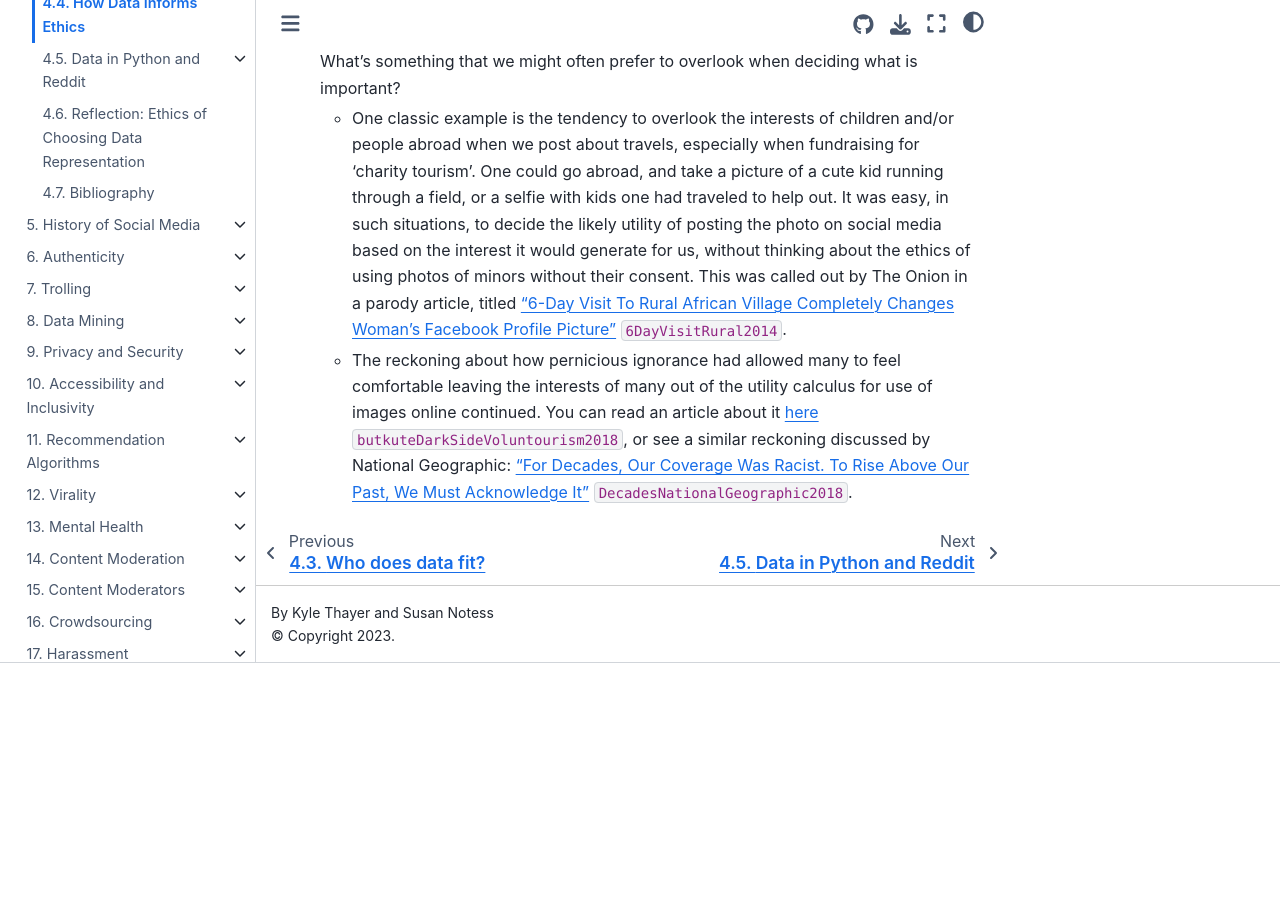
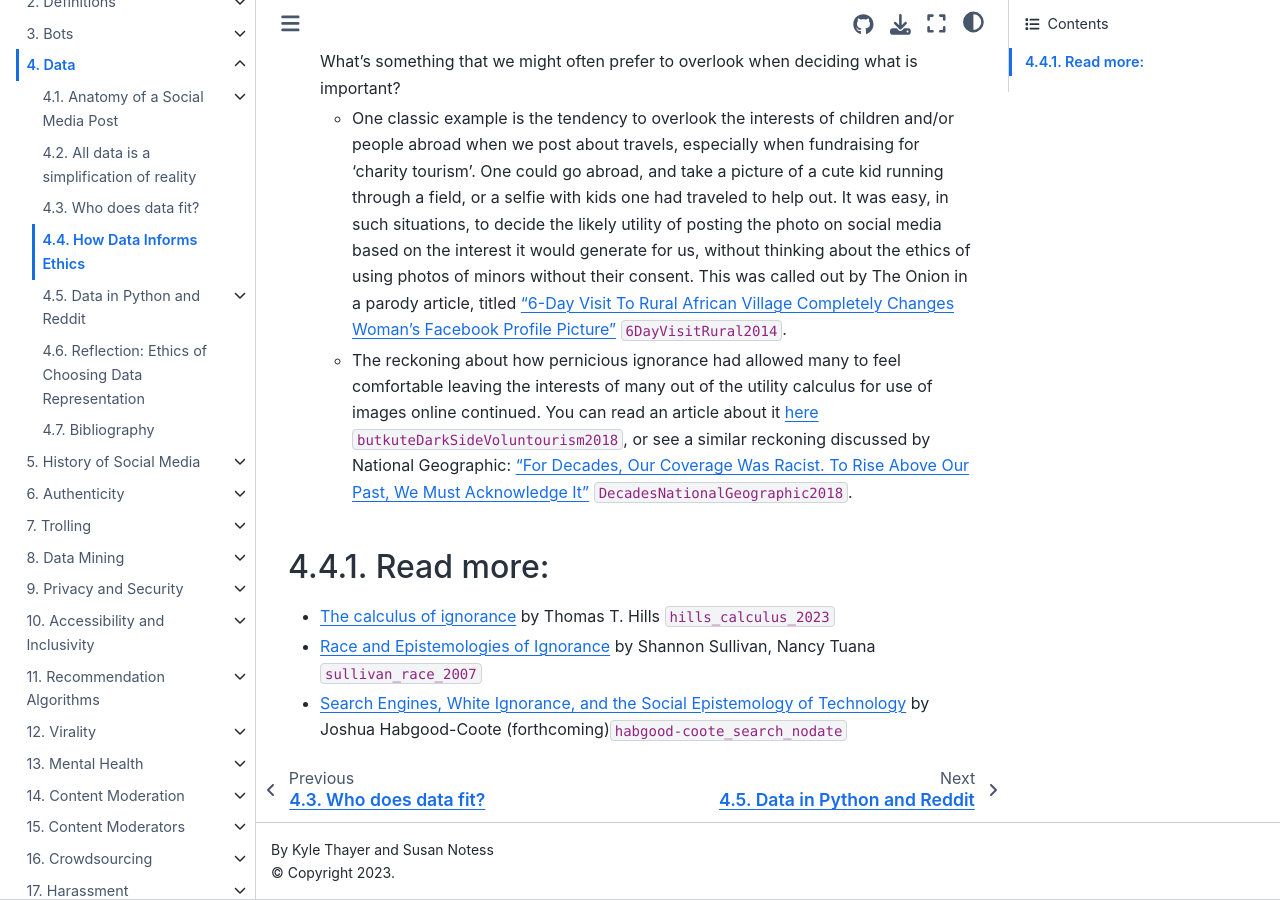
Before and after one commit to social-media-ethics-automation/book-src-reddit, a Jupyter Book: the page built from ch04_data/04_data_informing_ethics.md, in a window 1280 px wide and 900 px high, scrolled down 907 px. Built offline with Jupyter Book 1.0.4 settings and Sphinx 7.4.7 and the Sphinx Book theme 1.1.4, drawn with Linux system fonts in a browser that asks for light colours; pages that are not in the unit, such as notebooks, are missing from menus; a script that is not in the unit is left out; cross-references to code outside the pages are shown as plain code; before the commit the page ends 1570 px from its top, so only the background shows below that.

Commit message:
Add some citations / sources to data section

```diff
--- a/ch04_data/04_data_informing_ethics.md
+++ b/ch04_data/04_data_informing_ethics.md
@@ -10,3 +10,9 @@ When we think about how data is used online, the idea of a utility calculus can
 
   - One classic example is the tendency to overlook the interests of children and/or people abroad when we post about travels, especially when fundraising for 'charity tourism'. One could go abroad, and take a picture of a cute kid running through a field, or a selfie with kids one had traveled to help out. It was easy, in such situations, to decide the likely utility of posting the photo on social media based on the interest it would generate for us, without thinking about the ethics of using photos of minors without their consent. This was called out by The Onion in a parody article, titled ["6-Day Visit To Rural African Village Completely Changes Woman’s Facebook Profile Picture"](https://www.theonion.com/6-day-visit-to-rural-african-village-completely-changes-1819576037) {cite:p}`6DayVisitRural2014`.
   - The reckoning about how pernicious ignorance had allowed many to feel comfortable leaving the interests of many out of the utility calculus for use of images online continued. You can read an article about it [here](https://kinder.world/articles/you/the-dark-side-of-voluntourism-selfies-18537) {cite:p}`butkuteDarkSideVoluntourism2018`, or see a similar reckoning discussed by National Geographic: ["For Decades, Our Coverage Was Racist. To Rise Above Our Past, We Must Acknowledge It"](https://www.nationalgeographic.com/magazine/article/from-the-editor-race-racism-history?fbclid=IwAR31W9omBRSpAoBfELctDjLwzWwDx6wpb_99LHkEz7fDwDco4afkEQlL8PE) {cite:p}`DecadesNationalGeographic2018`.
+
+
+## Read more:
+* [The calculus of ignorance](https://www.cambridge.org/core/journals/behavioural-public-policy/article/calculus-of-ignorance/14E02A10E307E3FDEFE0E7C86D9E4126) by Thomas T. Hills {cite:p}`hills_calculus_2023`
+* [Race and Epistemologies of Ignorance](https://muse.jhu.edu/book/5200) by Shannon Sullivan, Nancy Tuana {cite:p}`sullivan_race_2007`
+* [Search Engines, White Ignorance, and the Social Epistemology of Technology](https://philpapers.org/rec/HABSEW) by Joshua Habgood-Coote (forthcoming){cite:p}`habgood-coote_search_nodate`
```
Also changed, not shown: ch04_data/02_data_simplification.md (+1 -1 lines), 1 other file.
